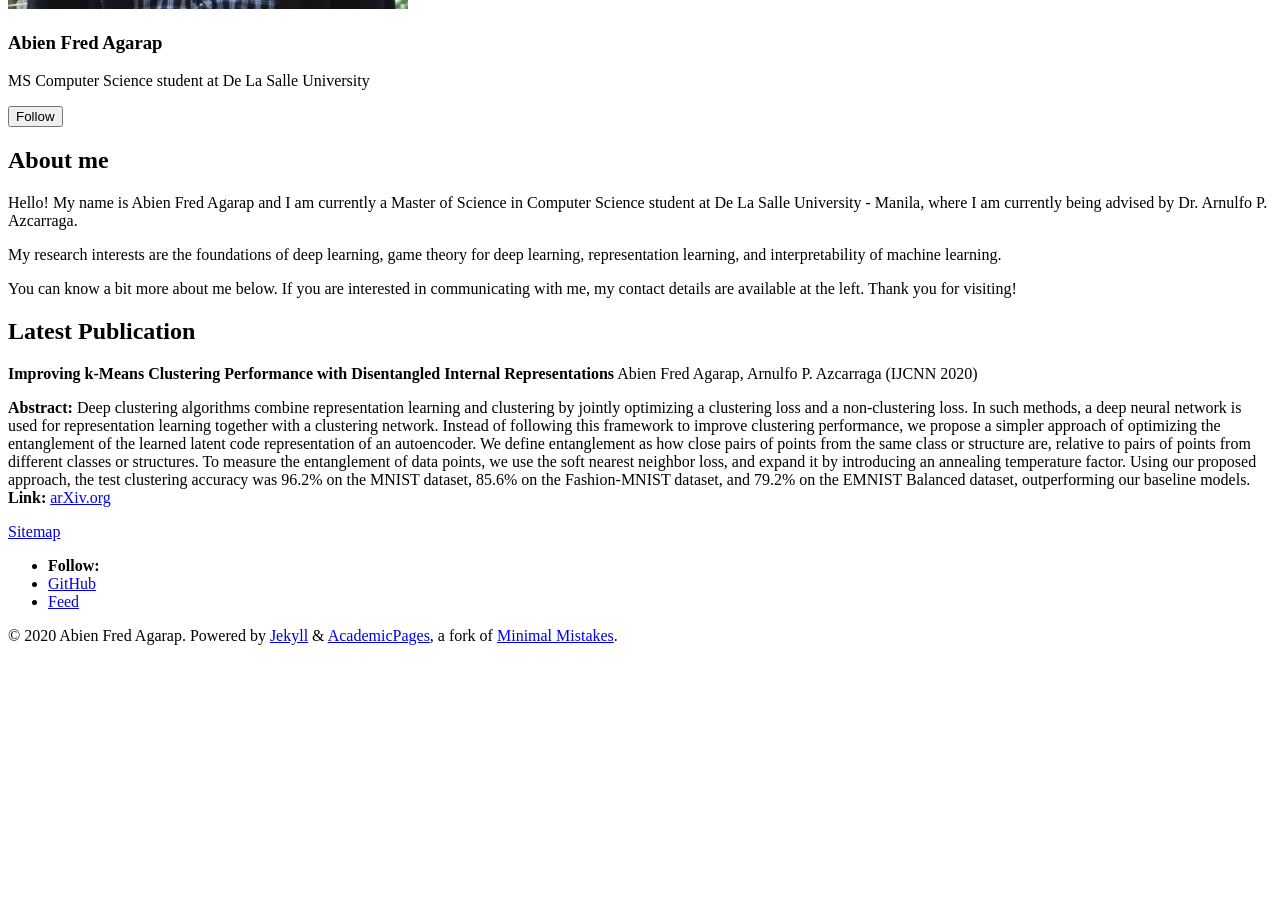
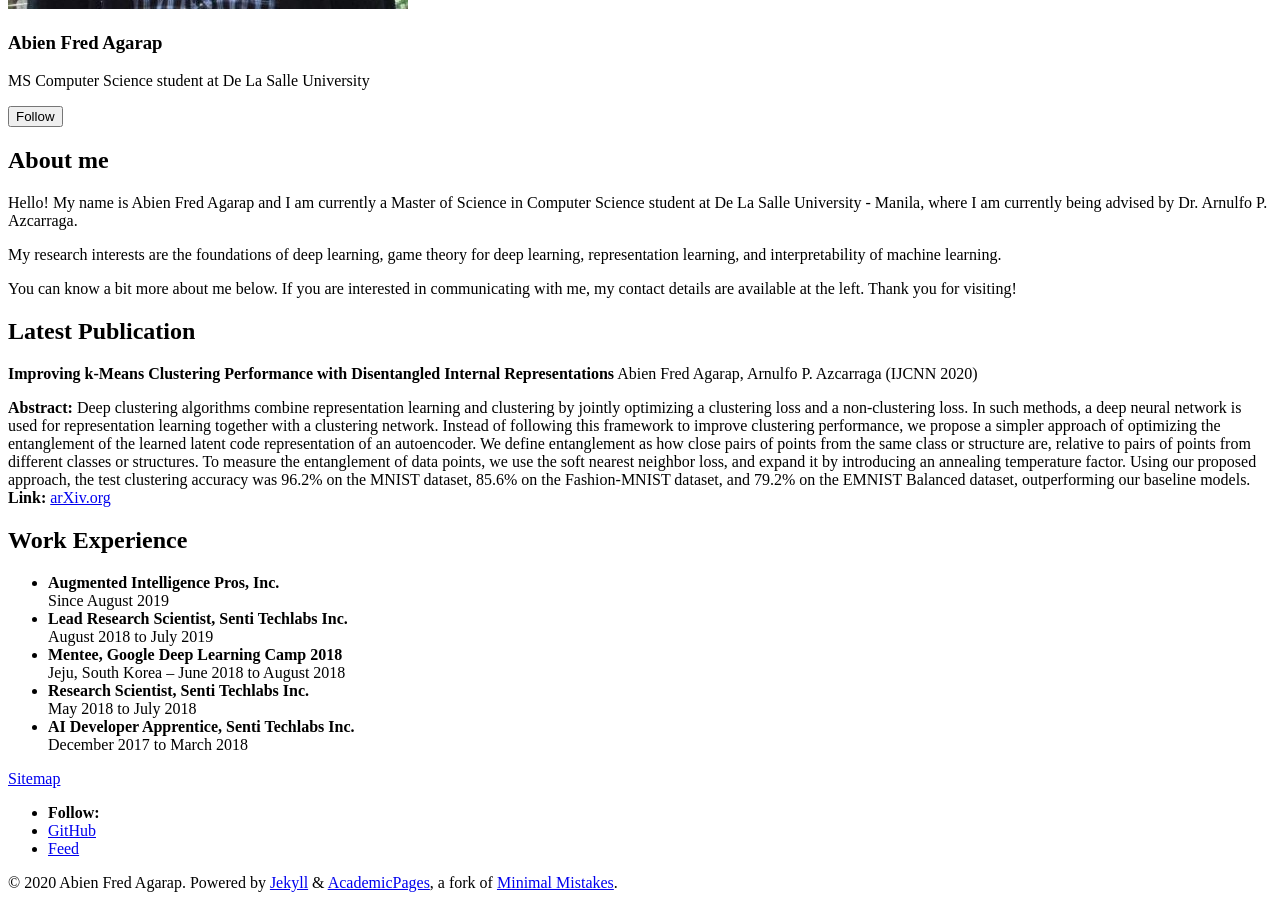
Before and after one commit to AFAgarap/AFAgarap.github.io, a Jekyll site: the page built from _pages/about.md, in a window 1280 px wide and 900 px high, scrolled down 693 px. Built offline with Jekyll 4.4.1, drawn with Linux system fonts in a browser that asks for light colours; some web fonts are replaced; before the commit the page ends 1346 px from its top, so only the background shows below that.

Commit message:
docs: add work experience section

```diff
--- a/_pages/about.md
+++ b/_pages/about.md
@@ -22,3 +22,11 @@ Representations**
 Abien Fred Agarap, Arnulfo P. Azcarraga (IJCNN 2020)
 
 **Abstract:** Deep clustering algorithms combine representation learning and clustering by jointly optimizing a clustering loss and a non-clustering loss. In such methods, a deep neural network is used for representation learning together with a clustering network. Instead of following this framework to improve clustering performance, we propose a simpler approach of optimizing the entanglement of the learned latent code representation of an autoencoder. We define entanglement as how close pairs of points from the same class or structure are, relative to pairs of points from different classes or structures. To measure the entanglement of data points, we use the soft nearest neighbor loss, and expand it by introducing an annealing temperature factor. Using our proposed approach, the test clustering accuracy was 96.2% on the MNIST dataset, 85.6% on the Fashion-MNIST dataset, and 79.2% on the EMNIST Balanced dataset, outperforming our baseline models.<br>**Link:** [arXiv.org](https://arxiv.org/abs/2006.04535)
+
+
+## Work Experience
+- **Augmented Intelligence Pros, Inc.**<br>Since August 2019
+- **Lead Research Scientist, Senti Techlabs Inc.**<br>August 2018 to July 2019
+- **Mentee, Google Deep Learning Camp 2018**<br>Jeju, South Korea -- June 2018 to August 2018
+- **Research Scientist, Senti Techlabs Inc.**<br>May 2018 to July 2018
+- **AI Developer Apprentice, Senti Techlabs Inc.**<br>December 2017 to March 2018
```
